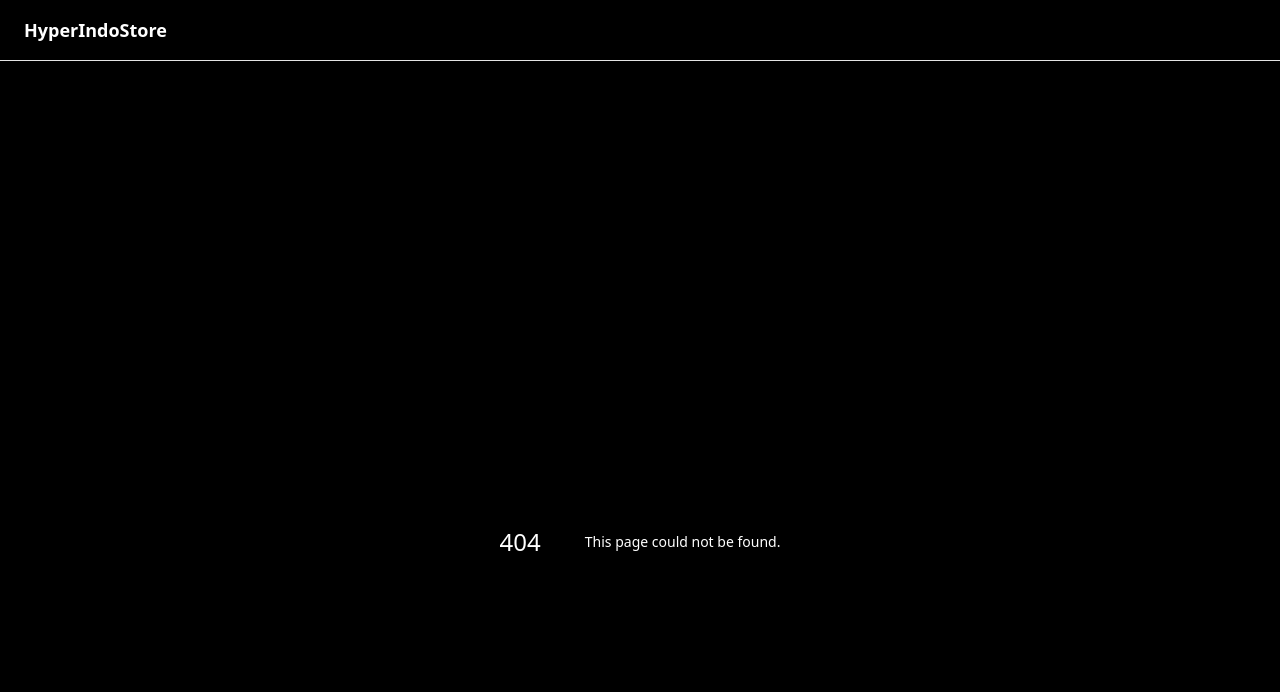
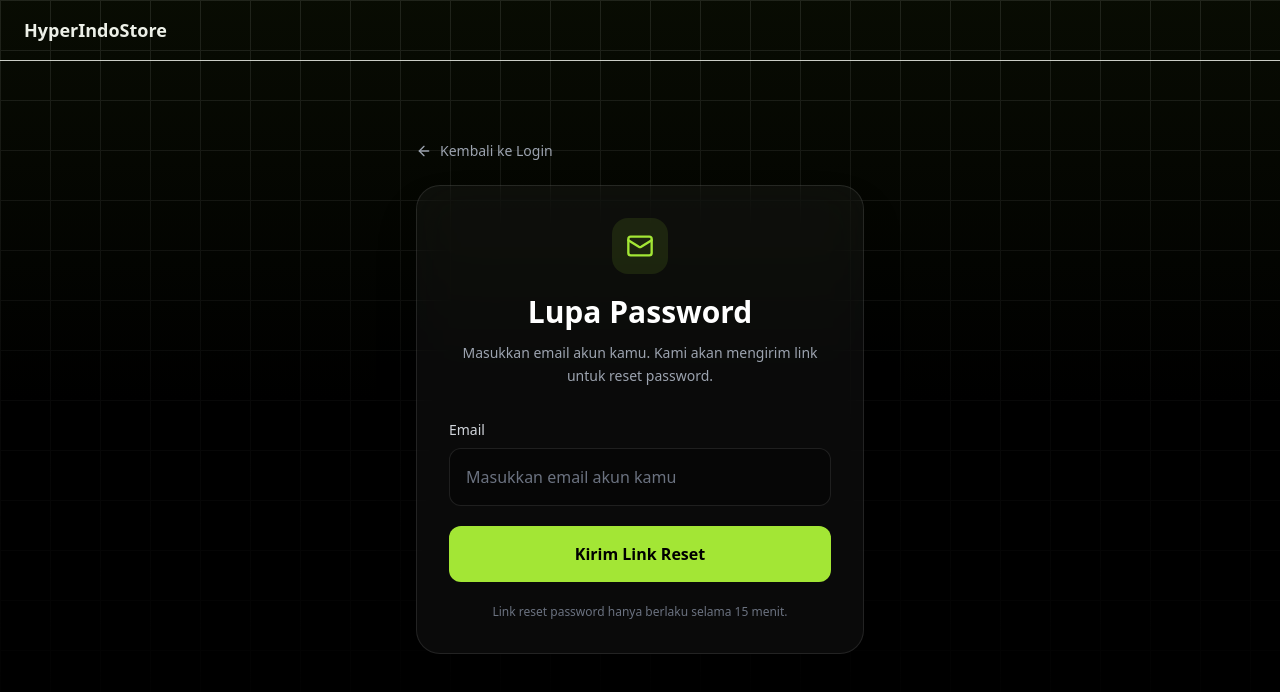
Before and after one commit to DaffaAudyaPramana/game-service-marketplace, a Next.js app in the folder game-service-frontend/: page /forgot-password in a window 1280 px wide. Before the commit this address had no page. Shown: the top 692 px of the page. Built offline with nearby package versions, Linux system fonts and the light colour scheme.

Commit message:
add new page forgot password for user

```diff
--- /dev/null
+++ b/game-service-frontend/src/app/forgot-password/page.tsx
@@ -0,0 +1,151 @@
+"use client";
+
+import Link from "next/link";
+import { Mail, ArrowLeft, CheckCircle, XCircle } from "lucide-react";
+import { useState } from "react";
+
+export default function ForgotPasswordPage() {
+  const [email, setEmail] = useState("");
+  const [loading, setLoading] = useState(false);
+
+  const [notif, setNotif] = useState<{
+    type: "success" | "error";
+    message: string;
+  } | null>(null);
+
+  const showNotif = (type: "success" | "error", message: string) => {
+    setNotif({ type, message });
+
+    setTimeout(() => {
+      setNotif(null);
+    }, 3000);
+  };
+
+  const handleSubmit = async () => {
+    try {
+      setLoading(true);
+
+      if (!email.trim()) {
+        showNotif("error", "Email wajib diisi");
+        return;
+      }
+
+      const res = await fetch("http://localhost:5000/auth/forgot-password", {
+        method: "POST",
+        headers: {
+          "Content-Type": "application/json",
+        },
+        body: JSON.stringify({
+          email: email.trim(),
+        }),
+      });
+
+      const data = await res.json();
+
+      if (!res.ok) {
+        showNotif("error", data.error || "Gagal mengirim reset password");
+        return;
+      }
+
+      showNotif("success", data.message || "Link reset password telah dikirim");
+    } catch (err) {
+      console.error(err);
+      showNotif("error", "Terjadi kesalahan");
+    } finally {
+      setLoading(false);
+    }
+  };
+
+  return (
+    <main className="min-h-screen bg-black text-white">
+      <div className="pointer-events-none absolute inset-0 opacity-10 bg-[linear-gradient(to_right,#fff_1px,transparent_1px),linear-gradient(to_bottom,#fff_1px,transparent_1px)] bg-[size:50px_50px]" />
+      <div className="pointer-events-none absolute inset-0 bg-gradient-to-b from-lime-400/5 via-black/70 to-black" />
+
+      {notif && (
+        <div className="fixed left-1/2 top-6 z-50 w-[90%] max-w-md -translate-x-1/2">
+          <div
+            className={`flex items-start gap-3 rounded-2xl border px-5 py-4 shadow-2xl backdrop-blur-xl ${
+              notif.type === "success"
+                ? "border-lime-400/40 bg-lime-400/15 text-lime-300"
+                : "border-red-400/40 bg-red-500/15 text-red-300"
+            }`}
+          >
+            <div
+              className={`rounded-full p-1 ${
+                notif.type === "success" ? "bg-lime-400/20" : "bg-red-500/20"
+              }`}
+            >
+              {notif.type === "success" ? (
+                <CheckCircle size={20} />
+              ) : (
+                <XCircle size={20} />
+              )}
+            </div>
+
+            <div>
+              <p className="text-sm font-bold">
+                {notif.type === "success" ? "Berhasil" : "Gagal"}
+              </p>
+              <p className="mt-1 text-sm text-white/80">{notif.message}</p>
+            </div>
+          </div>
+        </div>
+      )}
+
+      <div className="relative z-10 mx-auto max-w-md">
+        <Link
+          href="/login"
+          className="mb-6 inline-flex items-center gap-2 text-sm text-gray-400 transition hover:text-lime-400"
+        >
+          <ArrowLeft size={16} />
+          Kembali ke Login
+        </Link>
+
+        <div className="rounded-3xl border border-white/10 bg-white/[0.04] p-8 shadow-2xl backdrop-blur-xl">
+          <div className="mb-8 text-center">
+            <div className="mx-auto mb-5 flex h-14 w-14 items-center justify-center rounded-2xl bg-lime-400/10 text-lime-400">
+              <Mail size={28} />
+            </div>
+
+            <h1 className="text-3xl font-extrabold">
+              Lupa Password
+            </h1>
+
+            <p className="mt-3 text-sm leading-relaxed text-gray-400">
+              Masukkan email akun kamu. Kami akan mengirim link untuk reset password.
+            </p>
+          </div>
+
+          <div className="space-y-5">
+            <div>
+              <label className="mb-2 block text-sm text-gray-300">
+                Email
+              </label>
+
+              <input
+                type="email"
+                placeholder="Masukkan email akun kamu"
+                value={email}
+                onChange={(e) => setEmail(e.target.value)}
+                className="w-full rounded-xl border border-white/10 bg-black/40 p-4 text-white placeholder:text-gray-500 transition focus:border-lime-400 focus:outline-none"
+              />
+            </div>
+
+            <button
+              type="button"
+              onClick={handleSubmit}
+              disabled={loading}
+              className="w-full rounded-xl bg-lime-400 py-4 font-bold text-black transition hover:scale-[1.02] hover:bg-lime-300 disabled:cursor-not-allowed disabled:opacity-60 disabled:hover:scale-100"
+            >
+              {loading ? "Mengirim..." : "Kirim Link Reset"}
+            </button>
+
+            <p className="text-center text-xs leading-relaxed text-gray-500">
+              Link reset password hanya berlaku selama 15 menit.
+            </p>
+          </div>
+        </div>
+      </div>
+    </main>
+  );
+}
```
